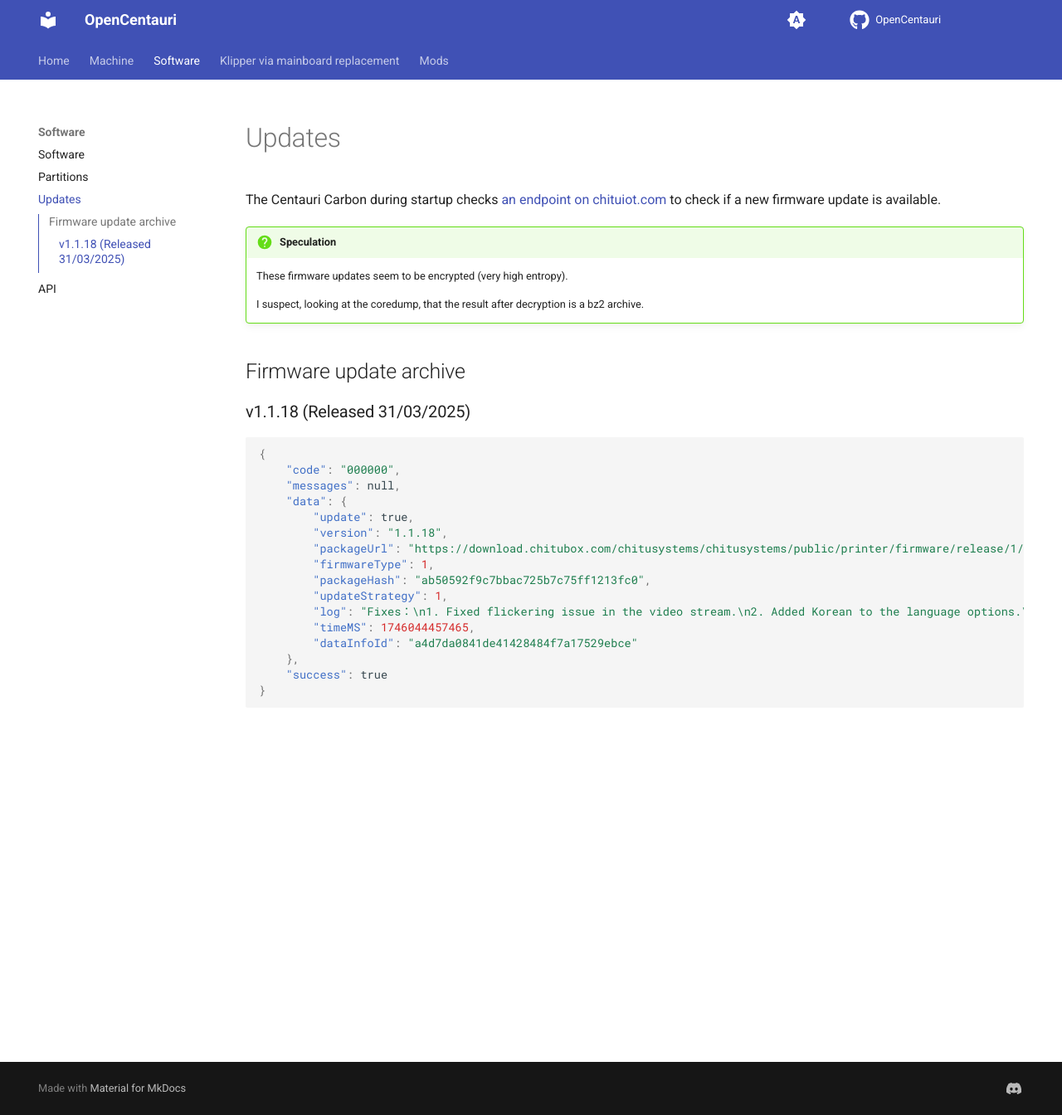
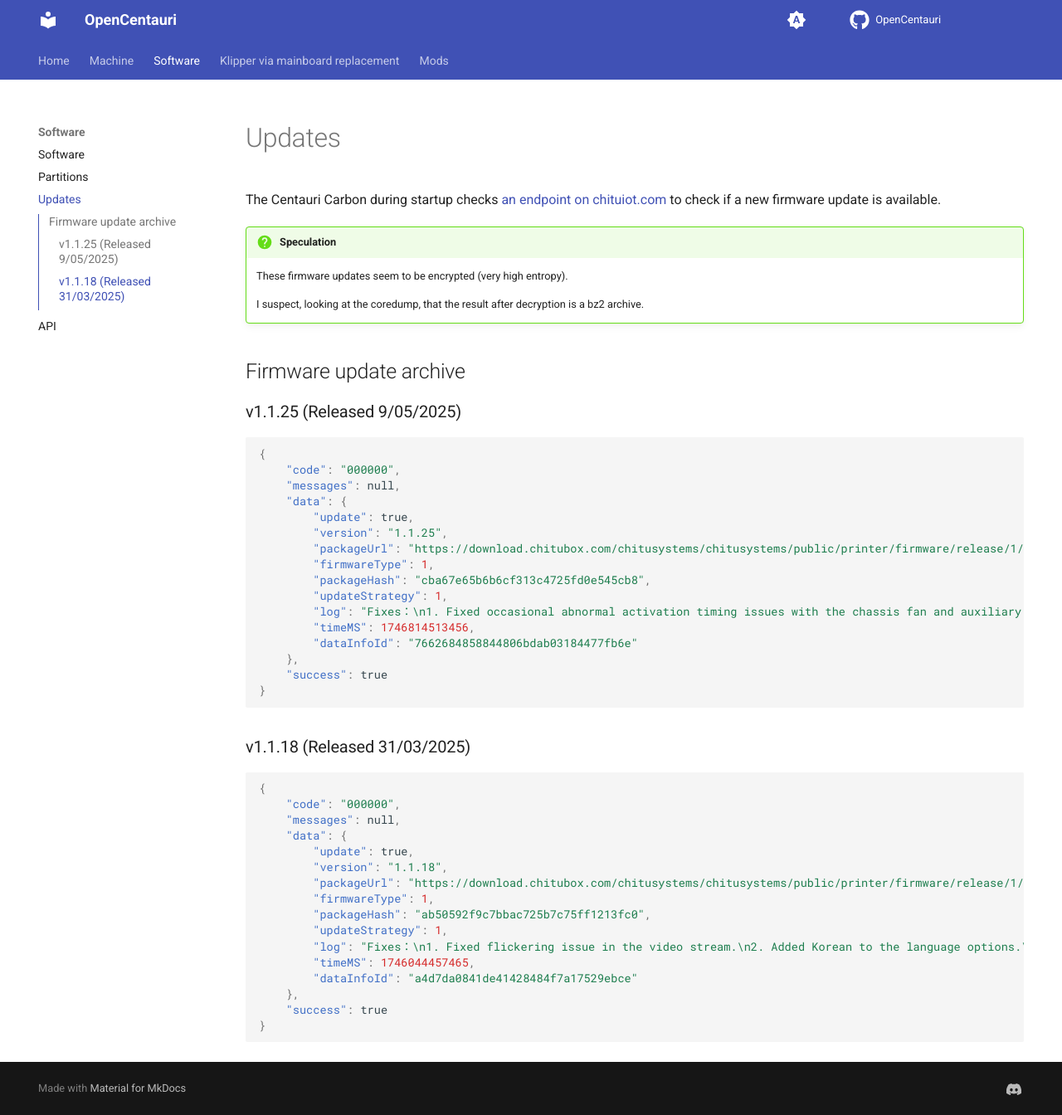
Before and after one commit to suchmememanyskill/OpenCentauri, an MkDocs documentation site: the page built from docs/software/updates.md, in a window 1280 px wide and 1344 px high. Shown: the whole window at 83% size. Built offline with MkDocs 1.6.1 and Material for MkDocs 9.7.7, drawn with Linux system fonts in a browser that asks for light colours; comment, search, counter and statistics services are not loaded.

Commit message:
Add new firmware update

````diff
--- a/docs/software/updates.md
+++ b/docs/software/updates.md
@@ -8,6 +8,26 @@
     I suspect, looking at the coredump, that the result after decryption is a bz2 archive.
 
 ## Firmware update archive
+
+### v1.1.25 (Released 9/05/2025)
+```json
+{
+    "code": "000000",
+    "messages": null,
+    "data": {
+        "update": true,
+        "version": "1.1.25",
+        "packageUrl": "https://download.chitubox.com/chitusystems/chitusystems/public/printer/firmware/release/1/ca8e1d9a20974a5896f8f744e780a8a7/1/1.1.25/2025-05-09/219b4c9e67de4a1d99c7680164911ab5.bin",
+        "firmwareType": 1,
+        "packageHash": "cba67e65b6b6cf313c4725fd0e545cb8",
+        "updateStrategy": 1,
+        "log": "Fixes：\n1. Fixed occasional abnormal activation timing issues with the chassis fan and auxiliary fan.\n2. Resolved anomalies in time-lapse photography generation and export functionality.\n3. Optimized material handling processes during feeding/retraction operations.\n4. Addressed unresponsive errors and improved stability in the web interface.\n5. Mitigated miscellaneous issues impacting overall system reliability.",
+        "timeMS": 1746814513456,
+        "dataInfoId": "7662684858844806bdab03184477fb6e"
+    },
+    "success": true
+}
+```
 
 ### v1.1.18 (Released 31/03/2025)
 ```json
````
